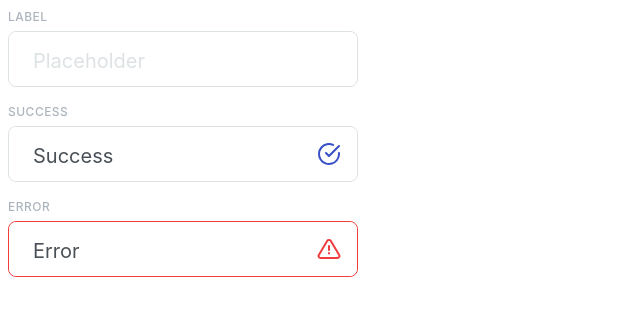
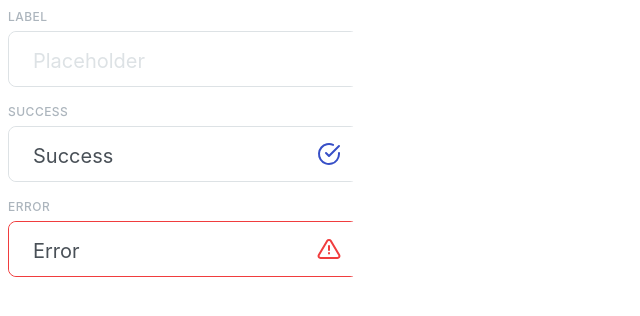
Before and after one commit to js-tasks-ru/htmlcss-20220317_studilovvlad, a website: page 07-lection5/04-input/index.html in a window 1280 px wide. Shown: the full height of the page, 0-640 px from the left. Drawn offline with Linux system fonts and the light colour scheme.

Commit message:
edited  solution for 7-4

```diff
--- a/07-lection5/04-input/input.css
+++ b/07-lection5/04-input/input.css
@@ -31,7 +31,7 @@
     left: 1px;
     border-radius: 8px;
     border-width: 0px;
-    width: 285px;
+
     font-family: 'Inter';
     font-style: normal;
     font-weight: 400;
```
